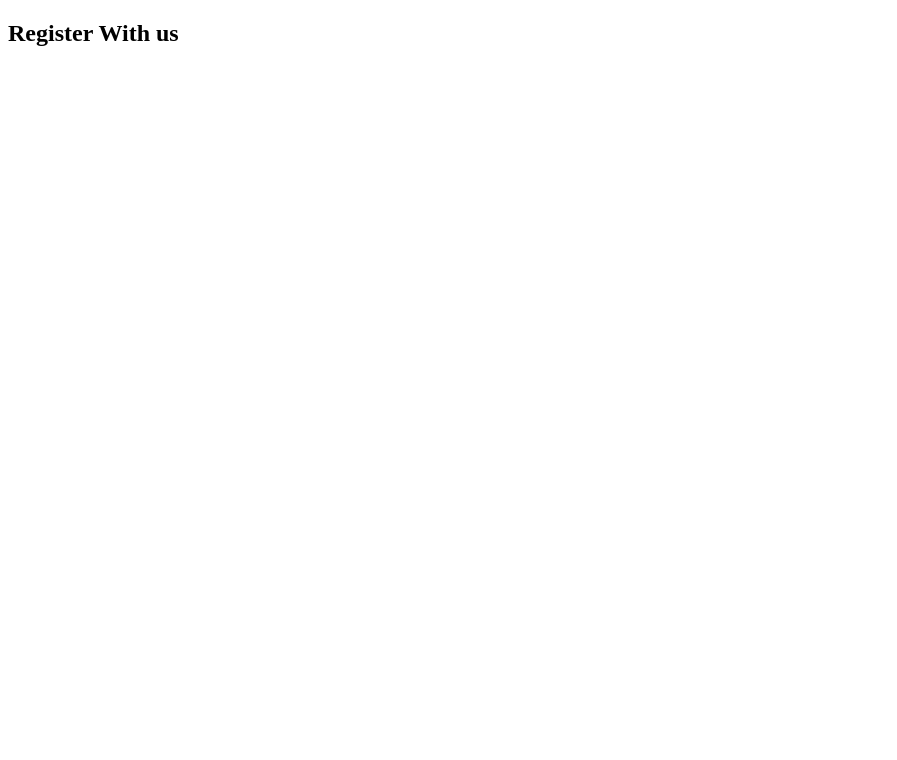
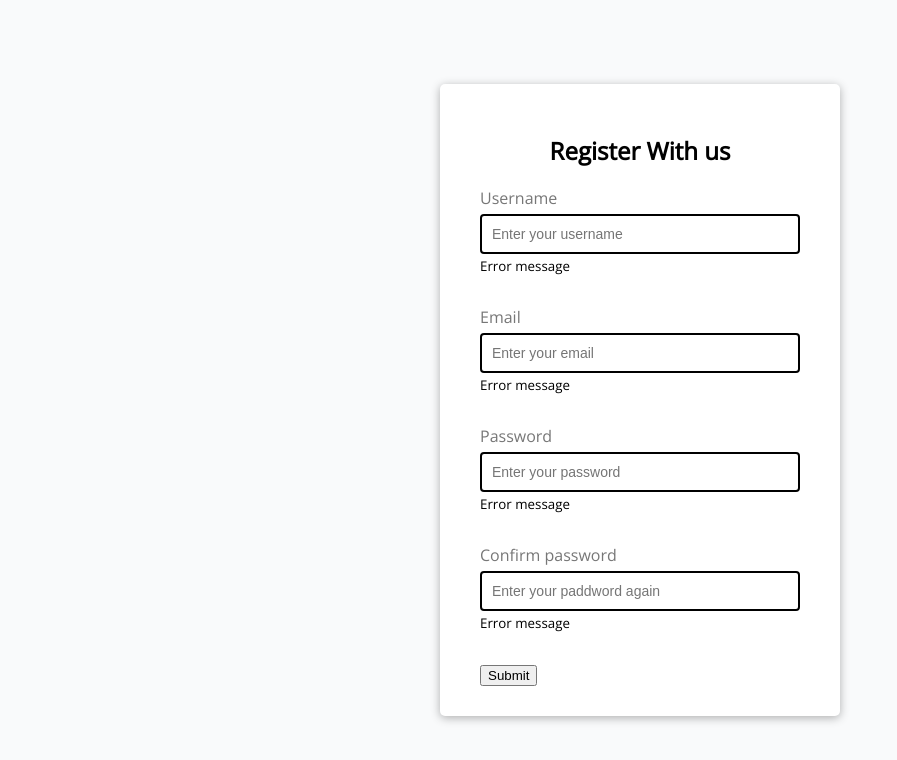
Before and after one commit to youngMaster46/form-validation.github.io, a plain HTML site: page index.html in a window 1280 px wide. Shown: the whole page, without its empty margins (0-897 px from the left). Drawn offline with nearby package versions, Linux system fonts and the light colour scheme.

Commit message:
add some styles

```diff
--- a/index.html
+++ b/index.html
@@ -12,7 +12,27 @@
     <div class="container">
         <form class="form" id="form">
             <h2>Register With us</h2>
-
+            <div class="form-control">
+                <label for="username">Username</label>
+                <input type="text" id="username" placeholder="Enter your username">
+                <small>Error message</small>
+            </div>
+            <div class="form-control">
+                <label for="email">Email</label>
+                <input type="text" id="email" placeholder="Enter your email">
+                <small>Error message</small>
+            </div>
+            <div class="form-control">
+                <label for="password">Password</label>
+                <input type="password" id="password" placeholder="Enter your password">
+                <small>Error message</small>
+            </div>
+            <div class="form-control">
+                <label for="password2">Confirm password</label>
+                <input type="text" id="password2" placeholder="Enter your paddword again">
+                <small>Error message</small>
+            </div>
+            <button type="submit">Submit</button>
         </form>
     </div>
 </body>
--- a/style.css
+++ b/style.css
@@ -0,0 +1,44 @@
+@import url('https://fonts.googleapis.com/css2?family=Open+Sans:wght@300&display=swap');
+* {
+    box-sizing: border-box;
+}
+
+body {
+    background-color: #f9fafb;
+    font-family: 'Open Sans', sans-serif;
+    display:flex;
+    align-items:center;
+    justify-content: center;
+    min-height:100vh;
+    margin:0;
+}
+.container {
+    background-color: #fff;
+    border-radius: 5px;
+    width: 400px;
+    box-shadow: 0 2px 10px rgba(0,0,0,.3);
+}
+h2 {
+    text-align: center;
+}
+.form {
+    padding:30px 40px;
+}
+.form-control {
+    margin-bottom: 10px;
+    padding-bottom: 20px;
+    position: relative;
+}
+.form-control label {
+    color: #777;
+    display:block;
+    margin-bottom: 5px;
+}
+.form-control input {
+    border: 2px solid #000;
+    border-radius: 4px;
+    display:block;
+    width:100%;
+    padding:10px;
+    font-size: 14px;
+}
```
